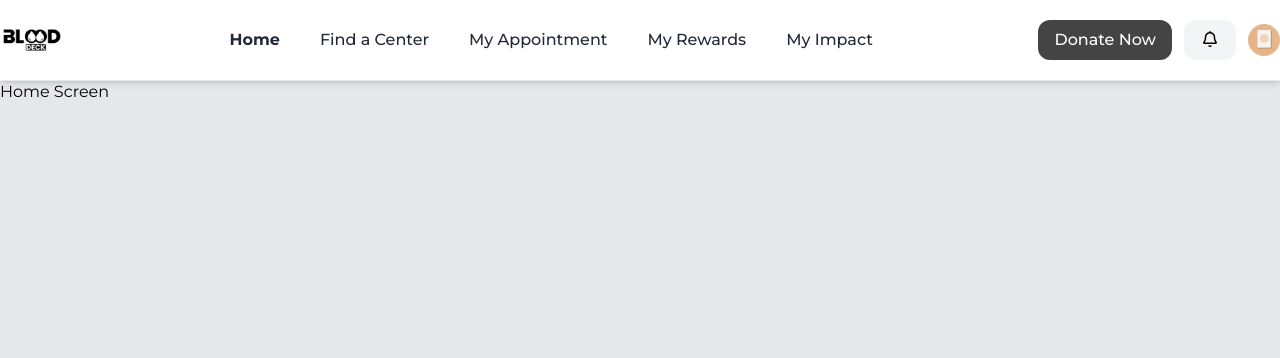
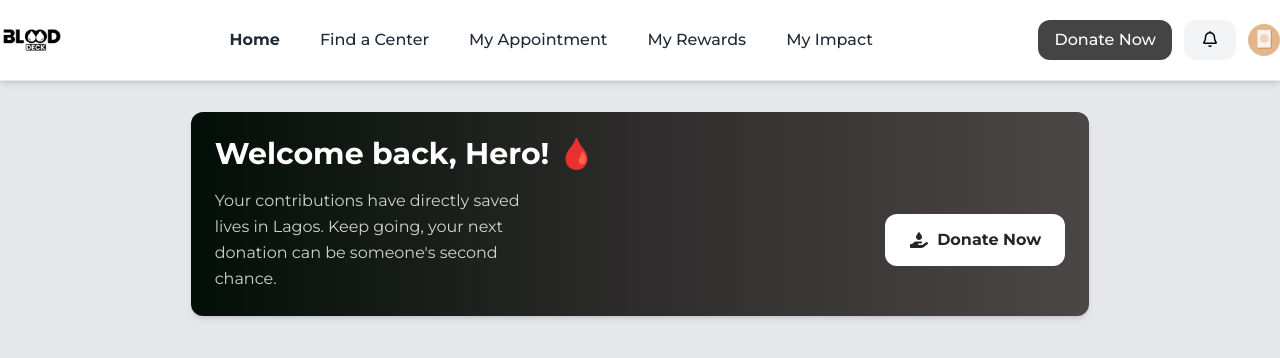
Before and after one commit to BloodDeck/Frontend, a React (Vite) app: page /donor/homescreen in a window 1280 px wide. Shown: the top 358 px of the page. Built offline with nearby package versions, Linux system fonts and the light colour scheme.

Commit message:
Made New Changes

```diff
--- a/src/modules/donor/components/Navbar.tsx
+++ b/src/modules/donor/components/Navbar.tsx
@@ -17,7 +17,7 @@ const Navbar = () => {
         });
 
         return (
-            <header className="fixed top-0 w-full bg-[#FFFFFF] border-[#E6EAEA] shadow-md">
+            <header className="fixed z-50 top-0 w-full bg-[#FFFFFF] border-[#E6EAEA] shadow-md">
                 <nav className="container mx-auto flex justify-between items-center py-2 px-0 backdrop-blur-md border-b border-[#E6EAEA]">
                 <NavLink to="/donor">
                     <img src={logo} alt="Logo" className="w-16" />
--- a/src/modules/donor/pages/HomeScreen.tsx
+++ b/src/modules/donor/pages/HomeScreen.tsx
@@ -1,5 +1,23 @@
+import { FontAwesomeIcon } from "@fortawesome/react-fontawesome";
+import { faHandHoldingDroplet } from "@fortawesome/free-solid-svg-icons";
+
 const HomeScreen = () => {
-    return <div>Home Screen</div>;
+    return (
+        <div className="container mx-auto px-4 py-8">
+            {/* Hero Card */}
+            <section className="bg-linear-to-r from-[#040E08] via-[#2E2C2C] to-[#4C4747] text-white w-[72%] mx-auto rounded-xl p-6 mb-8 shadow-md">
+                <h1 className="text-white text-3xl font-black">Welcome back, Hero! 🩸</h1>
+                <div className="flex mt-4 gap-10 justify-between items-center">
+                    <p className="text-white/80 w-[36%] leading-relaxed">Your contributions have directly saved lives in Lagos. Keep going, your next donation can be someone's second chance.</p>
+                    <button className="bg-white text-[#242824] px-6 py-3.5 rounded-xl font-bold text-center flex items-center gap-2"><FontAwesomeIcon icon={faHandHoldingDroplet} />Donate Now</button>
+                </div>
+                {/* Stats Cards */}
+                <div>
+                    {/* LifePoint Card */}
+                </div>
+            </section>
+        </div>
+    )
 }
 
 export default HomeScreen;
```
